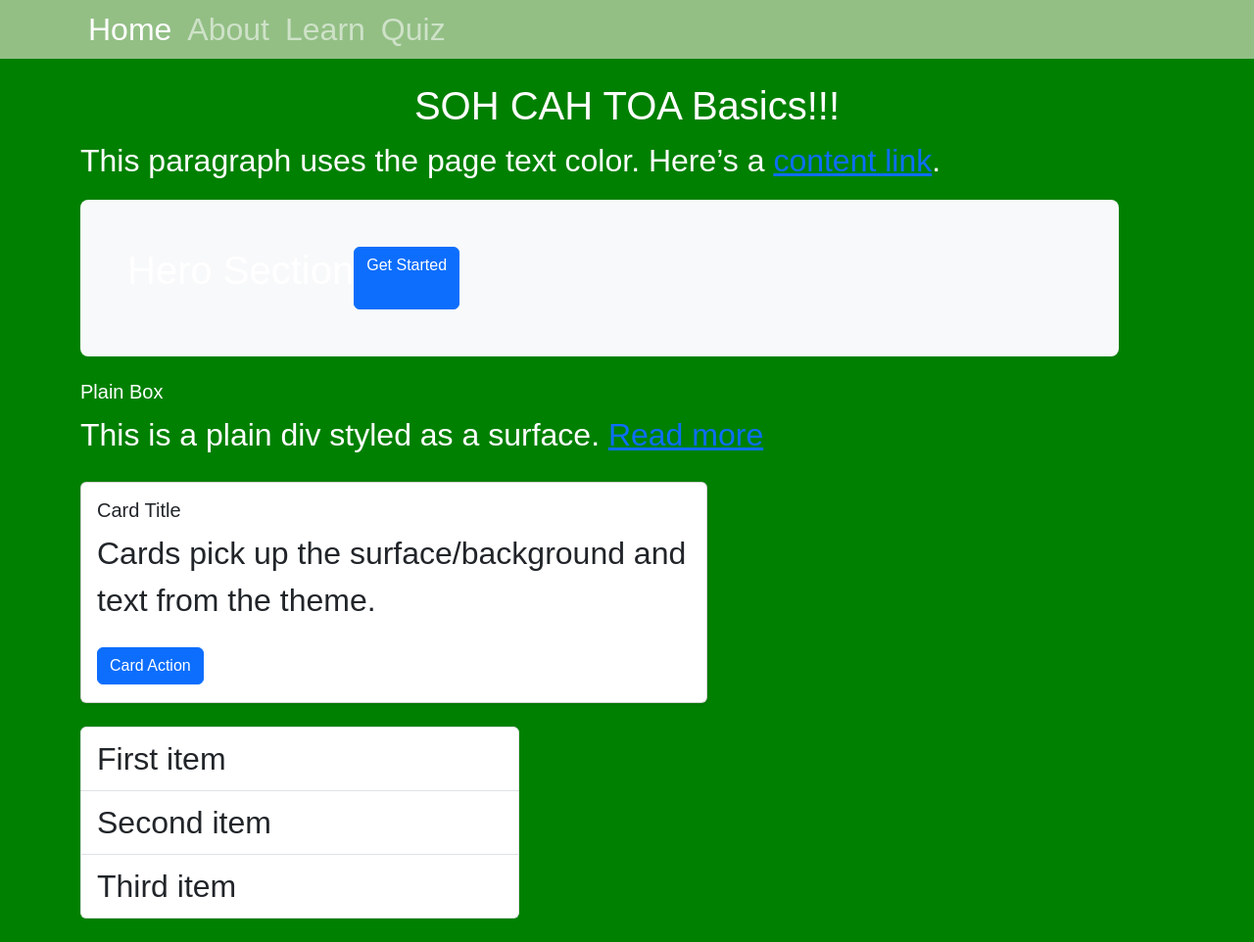
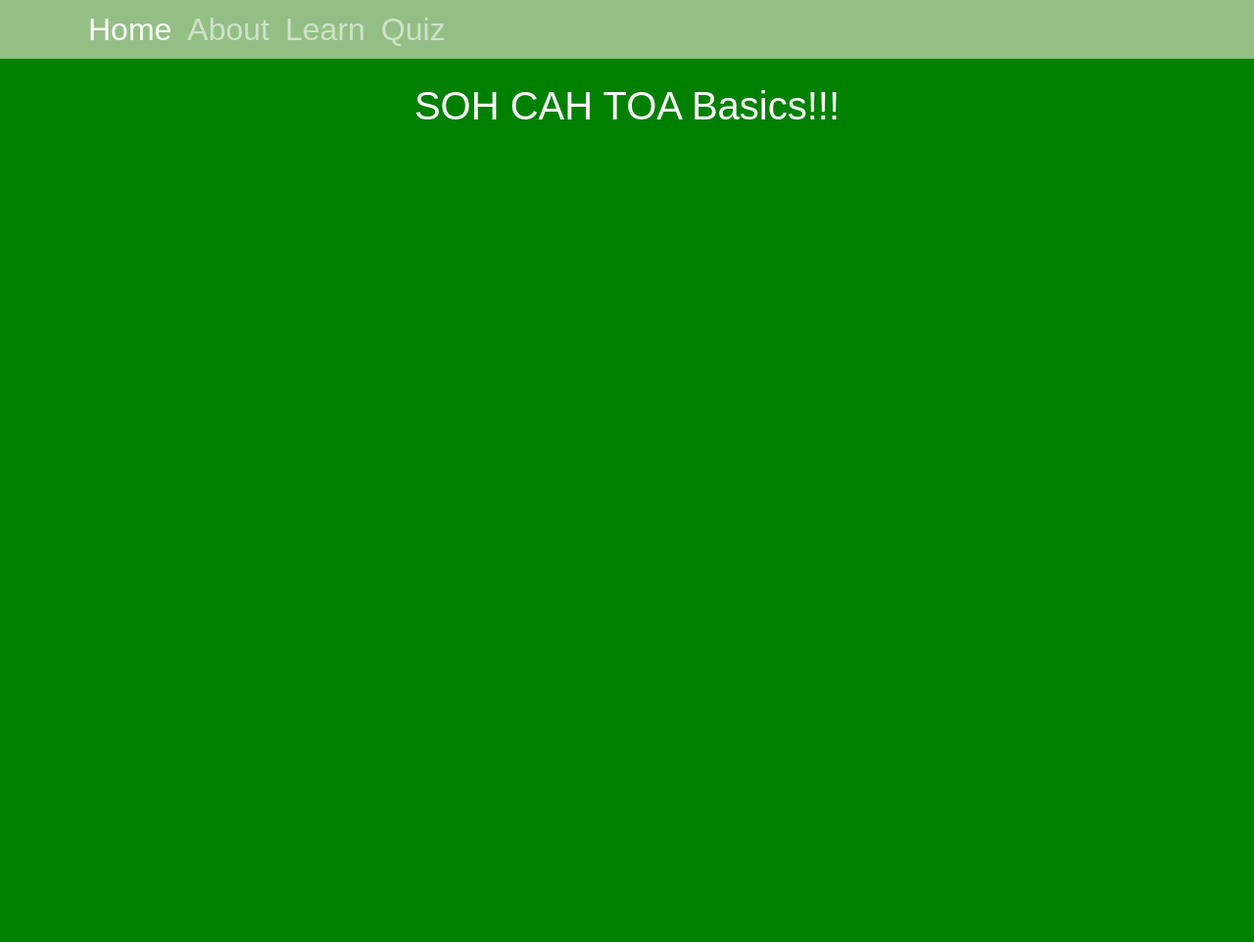
Before and after one commit to barronmael/trig_website, a plain HTML site: page index.html in a window 1280 px wide. Shown: the whole page at 98% size. After the commit the page ends 800 px from the top, so only its background shows below. Drawn offline with nearby package versions, Linux system fonts and the light colour scheme; a web font is replaced by a local one.

Commit message:
isolate title

```diff
--- a/index.html
+++ b/index.html
@@ -23,42 +23,9 @@
     <!-- Main content -->
     <main class="container py-4">
     <h1 class="mb-2 text-center">SOH CAH TOA Basics!!!</h1>
-      <p class="mb-3">
-        This paragraph uses the page text color. Here’s a
-        <a href="#">content link</a>.
+
       </p>
 
-      <!-- Hero -->
-      <section class="p-5 mb-4 bg-body-tertiary rounded-3">
-        <h2 class="display-6 mb-3">Hero Section</h2>
-        <a class="btn btn-primary" href="#">Get Started</a>
-      </section>
-
-      <!-- Box -->
-      <div class="box mb-4">
-        <h3 class="h5">Plain Box</h3>
-        <p class="mb-0">
-          This is a plain div styled as a surface. <a href="#">Read more</a>
-        </p>
-      </div>
-
-      <!-- Card -->
-      <div class="card shadow-sm mb-4" style="max-width: 40rem">
-        <div class="card-body">
-          <h4 class="card-title h5">Card Title</h4>
-          <p class="card-text">
-            Cards pick up the surface/background and text from the theme.
-          </p>
-          <a class="btn btn-primary" href="#">Card Action</a>
-        </div>
-      </div>
-
-      <!-- List group -->
-      <ul class="list-group" style="max-width: 28rem">
-        <li class="list-group-item">First item</li>
-        <li class="list-group-item">Second item</li>
-        <li class="list-group-item">Third item</li>
-      </ul>
     </main>
 
     <script>
```
Also changed, not shown: learn.html (+1 -1 lines).
